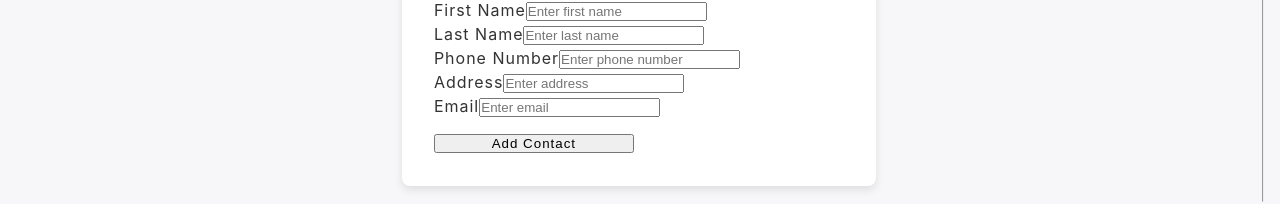
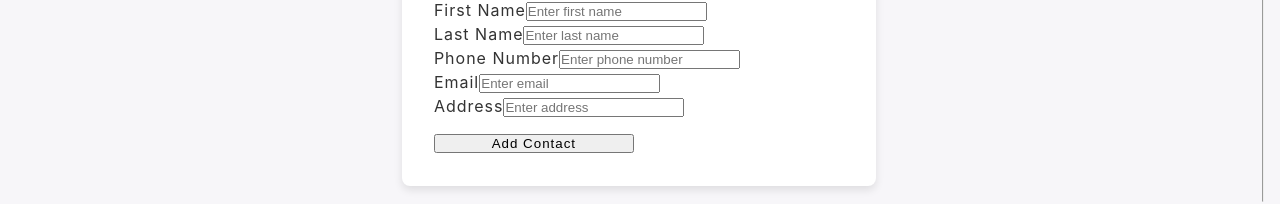
Before and after one commit to VidaaZ/Phone-book, a React (Vite) app in the folder phonebook/: page / in a window 1280 px wide. Shown: the part 182-386 px from the top of the page. Built offline with nearby package versions, Linux system fonts and the light colour scheme.

Commit message:
contactForm was updated

```diff
--- a/phonebook/src/components/ContactForm.tsx
+++ b/phonebook/src/components/ContactForm.tsx
@@ -1,7 +1,6 @@
-import React, { FC, ChangeEvent, useState, FormEventHandler } from "react";
-import { Action } from "../types";
+import React, { FC, ChangeEvent, useState } from "react";
+import { Action, Contact } from "../types";
 import { Button, Form } from "react-bootstrap";
-import { Contact } from "../types";
 
 interface ContactFormProps {
   dispatch: React.Dispatch<Action>;
@@ -32,17 +31,34 @@ const ContactForm: FC<ContactFormProps> = ({
     });
   };
 
-  const handleOnSubmit: FormEventHandler<HTMLFormElement> = (e) => {
-    e.preventDefault();
+  const handleOnSubmit = (event: React.FormEvent<HTMLFormElement>) => {
+    event.preventDefault();
     if (!dataToEdit) {
       dispatch({
         type: "ADD_CONTACT",
         payload: {
-          id: Date.now(),
+          id: Date.now(), // returns current timestamp
           ...contact,
         },
       });
+      setContact({
+        firstName: "",
+        lastName: "",
+        phoneNumber: "",
+        address: "",
+        email: "",
+      });
     } else {
+      dispatch({
+        type: "UPDATE_CONTACT",
+        payload: {
+          id: dataToEdit.id,
+          updates: {
+            id: Date.now(),
+            ...contact,
+          },
+        },
+      });
       toggleModal();
     }
   };
@@ -79,6 +95,16 @@ const ContactForm: FC<ContactFormProps> = ({
           placeholder="Enter phone number"
           onChange={handleOnChange}
         />
+        <Form.Group controlId="email">
+          <Form.Label>Email</Form.Label>
+          <Form.Control
+            name="email"
+            value={contact.email}
+            type="email"
+            placeholder="Enter email"
+            onChange={handleOnChange}
+          />
+        </Form.Group>
       </Form.Group>
       <Form.Group controlId="address">
         <Form.Label>Address</Form.Label>
@@ -90,16 +116,7 @@ const ContactForm: FC<ContactFormProps> = ({
           onChange={handleOnChange}
         />
       </Form.Group>
-      <Form.Group controlId="email">
-        <Form.Label>Email</Form.Label>
-        <Form.Control
-          name="email"
-          value={contact.email}
-          type="email"
-          placeholder="Enter email"
-          onChange={handleOnChange}
-        />
-      </Form.Group>
+
       <div className="d-flex justify-content-end">
         <Button variant="primary" type="submit" className="submit-btn">
           {dataToEdit ? "Update Contact" : "Add Contact"}
--- a/phonebook/src/reducers/contactsReducer.ts
+++ b/phonebook/src/reducers/contactsReducer.ts
@@ -1,4 +1,4 @@
-import { Contact, Action } from "../types";
+import { Contact, Action, Update } from "../types";
 
 export interface AppState {
   contacts: Contact[];
@@ -9,10 +9,10 @@ export const contactsReducer = (state: AppState, action: Action): AppState => {
     case "ADD_CONTACT":
       return {
         ...state,
-        contacts: [...state.contacts, action.payload],
+        contacts: [...state.contacts, action.payload as Contact],
       };
-    case "UPDATE_CONTACT":
-      const { id, updates } = action.payload;
+    case "UPDATE_CONTACT": {
+      const { id, updates } = action.payload as Update;
       return {
         ...state,
         contacts: state.contacts.map((contact) => {
@@ -25,6 +25,7 @@ export const contactsReducer = (state: AppState, action: Action): AppState => {
           return contact;
         }),
       };
+    }
     default:
       return state;
   }
```
